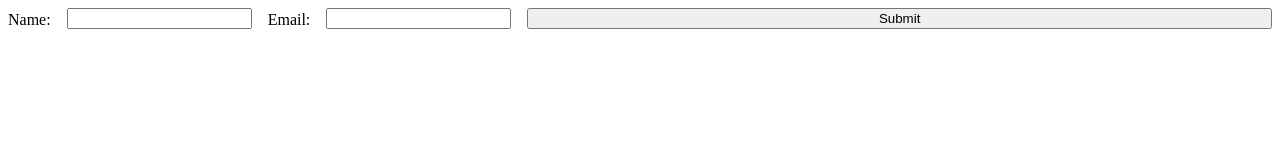
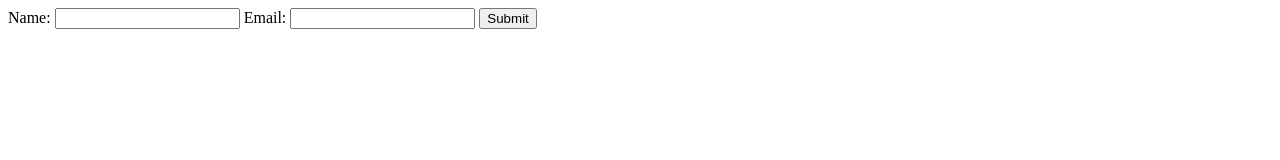
Before and after one commit to Basant1Saini/flexbox-demo, a plain HTML site: page index.html in a window 1280 px wide. Drawn offline with Linux system fonts and the light colour scheme.

Commit message:
cheking form

```diff
--- a/style.css
+++ b/style.css
@@ -1,4 +1,4 @@
-form{
+/*form{
     display: flex ;
     align-items: flex-end;
     gap: 16px;
@@ -18,3 +18,4 @@ button
     flex-grow: 1;
     flex-basis: 80px;
 }
+    */
```
Also changed, not shown: index.html (+1 -1 lines).
